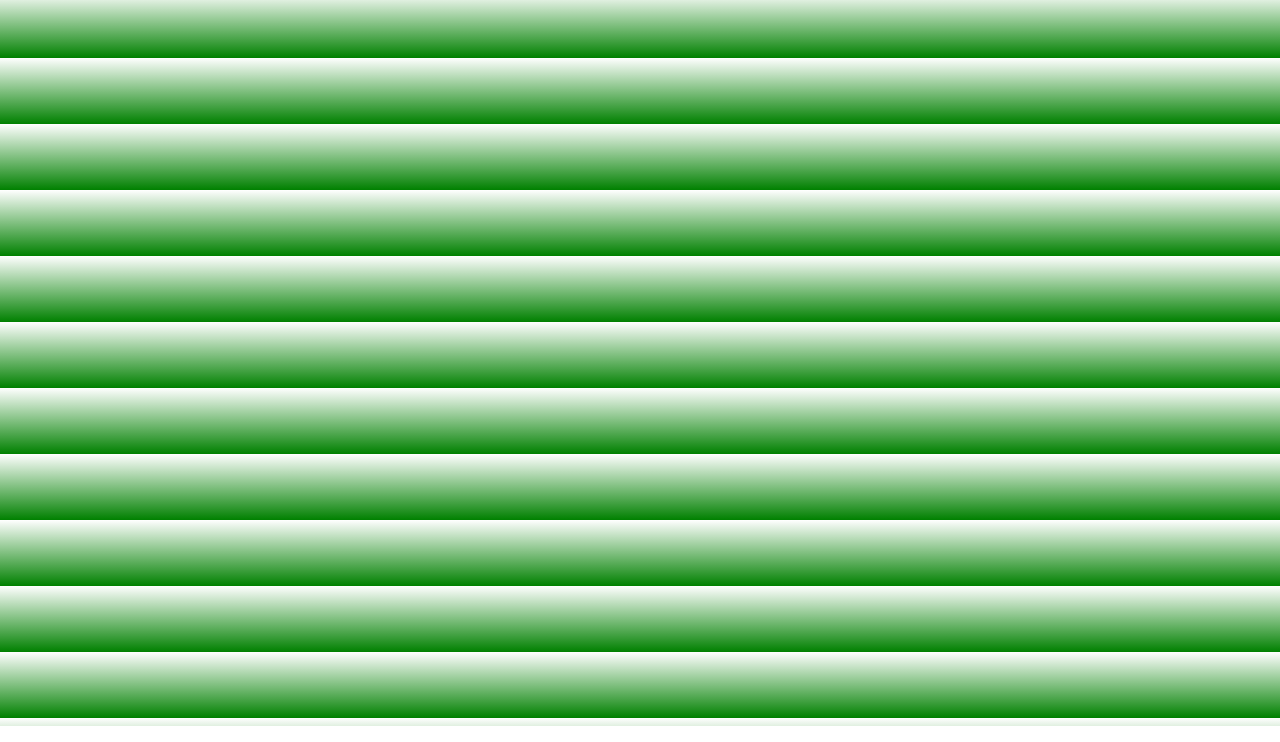
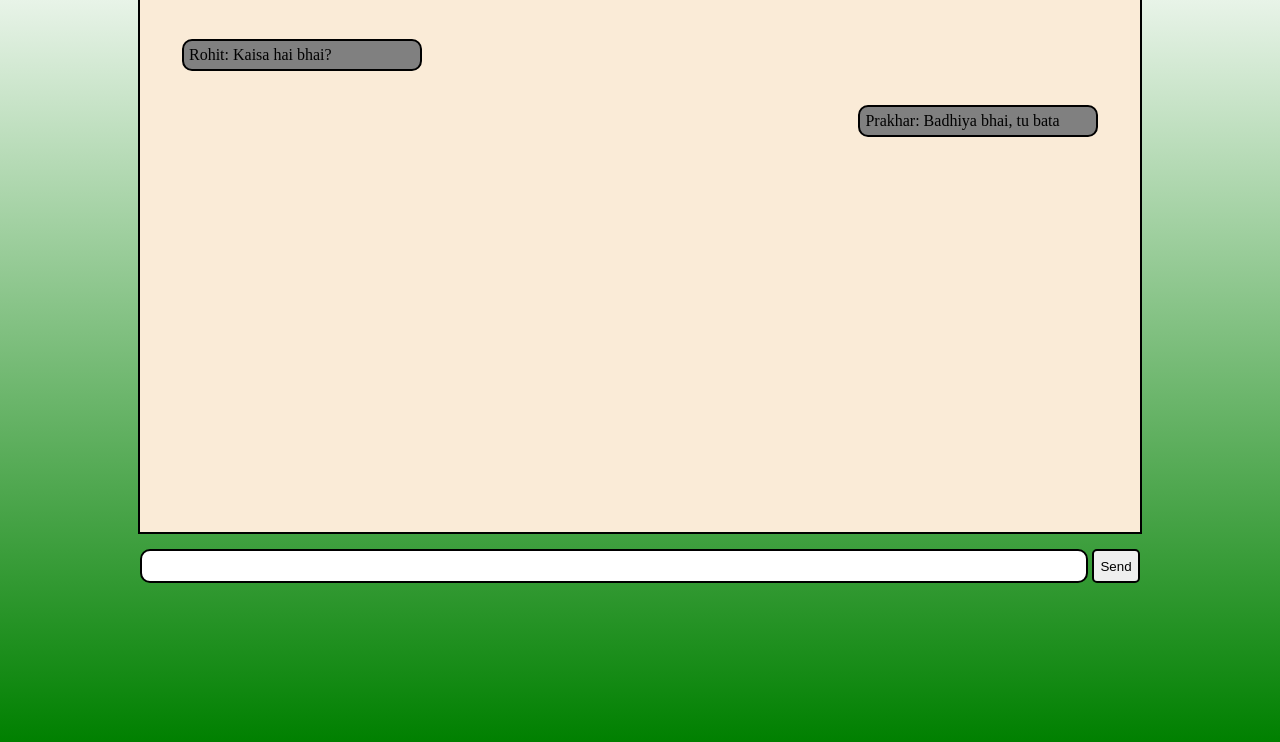
Before and after one commit to prakharag99/Real-Time-Chat-Application, a plain HTML site: page index.html in a window 1280 px wide. Shown: the part 74-816 px from the top of the page. Drawn offline with Linux system fonts and the light colour scheme.

Commit message:
frontend work

```diff
--- a/css/styles.css
+++ b/css/styles.css
@@ -1,10 +1,60 @@
 .logo {
     display: block;
     margin: auto;
+    margin-bottom: 6px;
     width: 50px;
     height: 50px;
 }
 
+.container {
+    max-width: 940px;
+    border: 2px solid black;
+    background-color: antiquewhite;
+    margin: auto;
+    height: 60vh;
+    overflow-y: auto;
+    padding: 30px;
+}
+
+.message {
+    background-color: grey;
+    width: 24%;
+    padding: 5px;
+    margin: 17px 12px;
+    border: 2px solid black;
+    border-radius: 10px;
+}
+
+.left {
+    float: left;
+    clear: both;
+}
+
+.right {
+    float: right;
+    clear: both;
+}
+
+#send-container {
+    text-align: center;
+}
+
+#messageInp {
+    width: 940px;
+    border: 2px solid black;
+    border-radius: 10px;
+    height: 28px;
+    margin-top: 15px;
+}
+
+.btn {
+    cursor: pointer;
+    border: 2px solid black;
+    border-radius: 5px;
+    height: 34px;
+}
+
 body {
+    height: 100vh;
     background-image: linear-gradient(rgb(255, 255, 255), green);
 }
--- a/index.html
+++ b/index.html
@@ -7,9 +7,23 @@
     <script src="/js/client.js"></script>
     <link rel = "stylesheet" href="/css/styles.css">
 </head>
+
 <body>
     <nav>
         <img class = "logo" src="chat.png">
     </nav>
+
+    <div class="container">
+        <div class="message left">Rohit: Kaisa hai bhai? </div>
+        <div class="message right">Prakhar: Badhiya bhai, tu bata </div>
+    </div>
+
+    <div class="send">
+        <form action="#" id="send-container">
+            <input type="text" name="messageInp" id="messageInp">
+            <button class="btn" type="submit"> Send </button>
+        </form>
+    </div>
+
 </body>
 </html>
```
